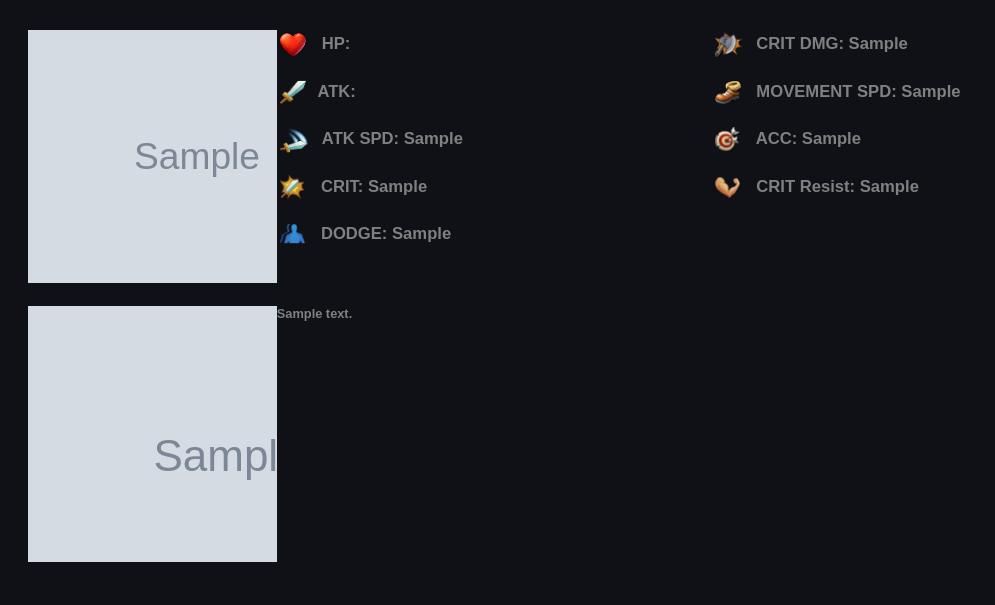
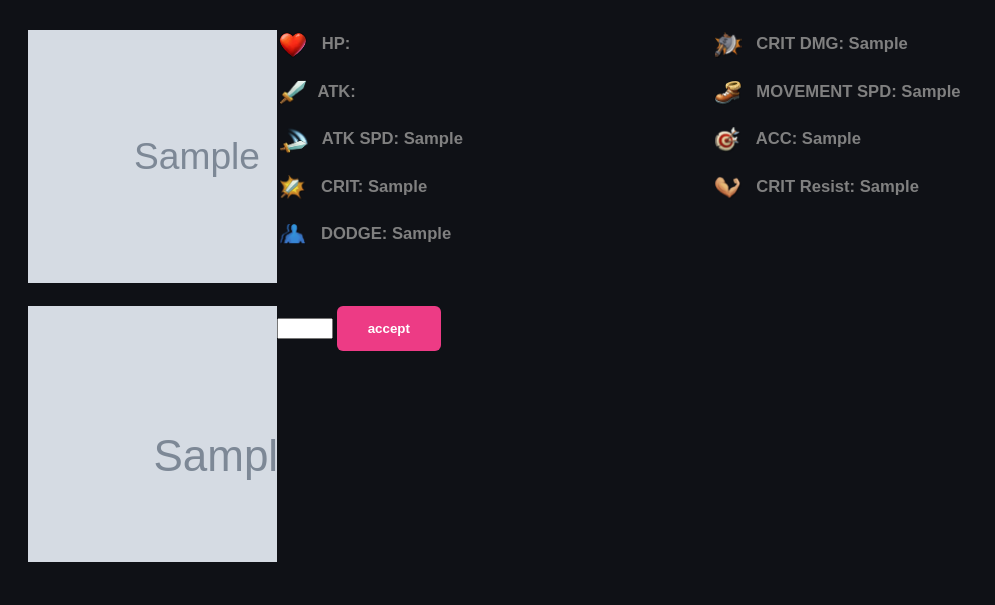
Before and after one commit to LukaCopar/cc-wiki, a PHP site: page /php/hero.php in a window 1280 px wide. Shown: the top 605 px of the page, without its empty margins (0-995 px from the left). Run offline with PHP 8.4, Linux system fonts and the light colour scheme; tables that the repository leaves empty or names only in its code hold one stand-in row (values such as "Sample post"); grey boxes marked "Sample" are stand-in pictures.

Commit message:
hero sm dodau da lahka skille gledas glede na lvl

```diff
--- a/css/style.css
+++ b/css/style.css
@@ -211,11 +211,11 @@
 	font-weight: 600;
 	text-align: justify;
 	font-size: 1vw;
+	max-width: 80%;
 }
 
 #hero {
 	margin: 10px;
-	height 200vw;
 	overflow: hidden;
 
 }
--- a/php/hero.php
+++ b/php/hero.php
@@ -30,7 +30,13 @@
 	$lmao = $pdo->query($query);
 	$skill = $lmao->fetch();
 
+
 	$skill_lvl = 1;
+
+	//echo($_POST['skill_lvl']);
+
+	if(isset($_POST['skill_lvl']))
+	$skill_lvl = $_POST['skill_lvl'];
 
 
 	//print_r($skill);
@@ -87,17 +93,22 @@
 		<div class="skill_stats">
 			<div class="skill_desc">
 				<?php
-
 				$query = 'SELECT * FROM hero_skills WHERE (hero_id = '.$id.' AND level = '.$skill_lvl.')';
 				$lmao = $pdo->query($query);
 				$hero_skill = $lmao->fetch();
 				//print_r($hero_skill);
+				echo($hero_skill['description'])
+				?>
 
-				echo($skill['description'])
-				?>
+
 			</div>
+			<form action=""  method="post" enctype="multipart/form-data">
+					<input type="number" id="skill_lvl" name="skill_lvl" min="1" max="15"/>
+					<input type="submit" value="accept" class="submit">
+				</form>
 			</div>
 		</div>
+
 		</div>
 	</body>
 </html>
```
